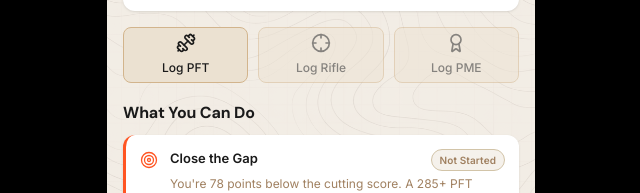
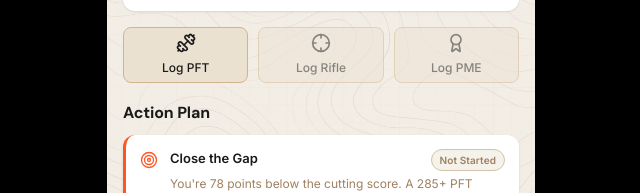
Before and after one commit to gundy27/waypoints-prototype-v2, a React (Vite) app: page / in a window 1280 px wide. Shown: the part 304-497 px from the top of the page, without its empty margins (319-959 px from the left). Built offline with nearby package versions, Linux system fonts and the light colour scheme.

Commit message:
Updated CareerTab.tsx

```diff
--- a/src/tabs/CareerTab.tsx
+++ b/src/tabs/CareerTab.tsx
@@ -172,7 +172,7 @@ export default function CareerTab({ profile, onLogPft, onOpenScoreDetail }: Care
 
       <div className="mt-5">
         <h2 className="font-heading font-bold text-wp-black mb-3" style={{ fontSize: 16, lineHeight: 1.3, letterSpacing: '-0.01em' }}>
-          What You Can Do
+          Action Plan
         </h2>
         <div className="space-y-2.5">
           {tips.map(tip => (
```
